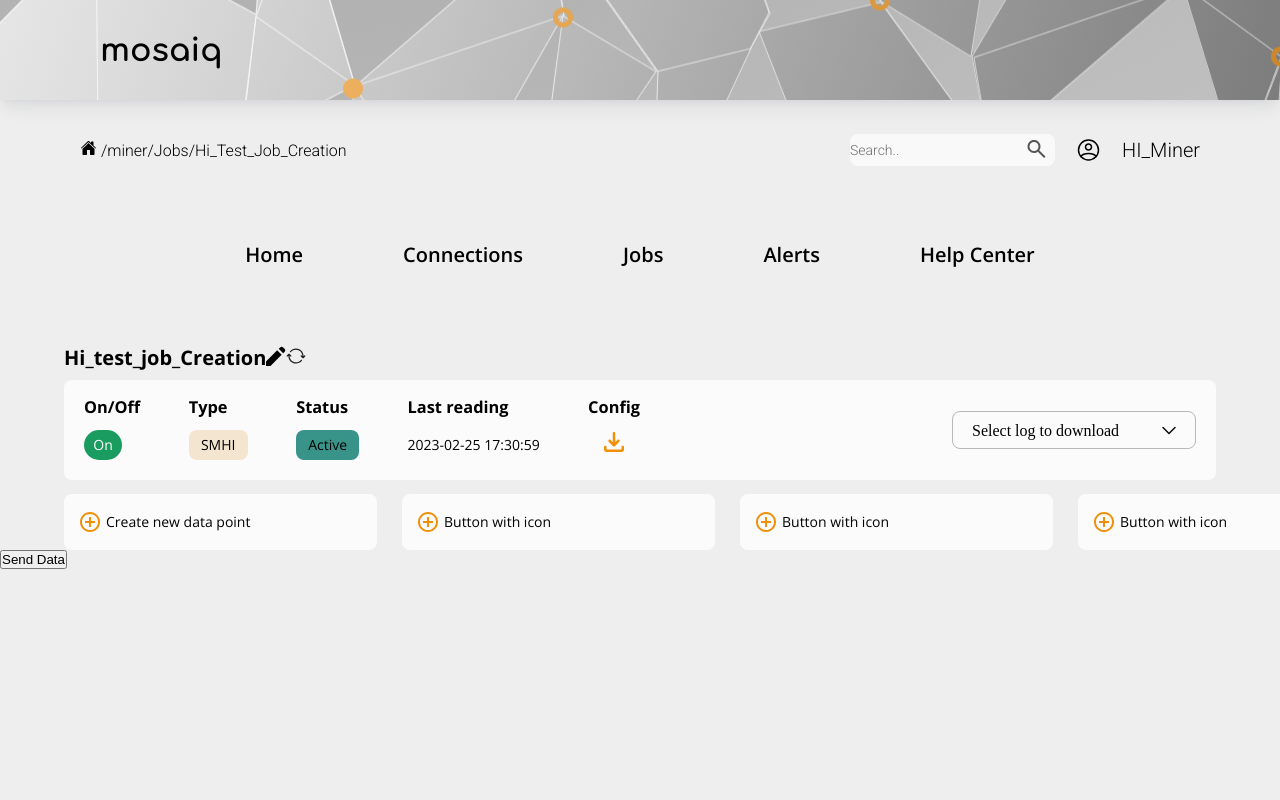
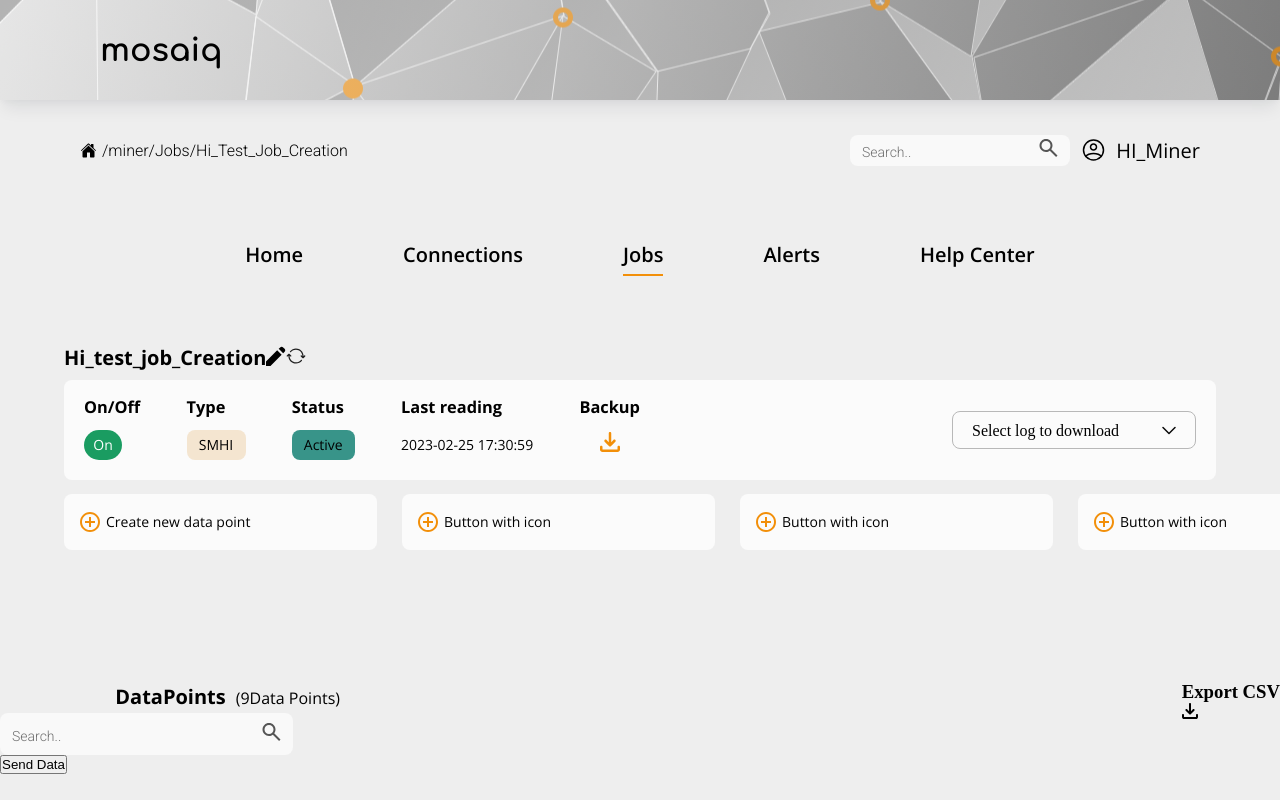
Before and after one commit to johnsonmkevin/mosaiq_iquest_hyper_project-main, a React (Create React App) app in the folder client/: page / in a window 1280 px wide. Shown: the top 800 px of the page. Built offline with nearby package versions, Linux system fonts and the light colour scheme; no server answers.

Commit message:
new web socet function

```diff
--- a/client/src/App.css
+++ b/client/src/App.css
@@ -45,12 +45,20 @@ body {
   align-items: center;
   justify-content: space-between;
   padding: 0px 5rem;
+}
 
+.MenuTop h3 {
   font-family: "Roboto";
   font-style: normal;
   font-weight: 300;
   font-size: 16px;
   line-height: 19px;
+}
+
+.minerTitleContainer {
+  display: flex;
+  gap: 5px;
+  justify-content: space-between;
 }
 
 .searchContainer {
@@ -62,11 +70,7 @@ body {
 }
 
 .searchContainer form {
-  display: flex;
-  flex-direction: row;
-  align-items: center;
-  width: 205px;
-  height: 32px;
+  padding: 4px 12px;
 
   background: #f9f9f9;
   border-radius: 8px;
@@ -95,6 +99,14 @@ body {
   outline: inherit;
 }
 
+.searchContainer h3 {
+  font-family: "Open Sans";
+  font-style: normal;
+  font-weight: 400;
+  font-size: 20px;
+  line-height: 27px;
+}
+
 .menuNav {
   padding: 40px 0px;
   display: flex;
@@ -110,10 +122,23 @@ body {
 }
 
 .MenuList a:hover {
-  color: rgba(0, 0, 0, 0.8);
+  color: rgba(0, 0, 0, 0.7);
 }
 
-.MenuList a::after {
+#NavJobs a::after {
+  content: "";
+  height: 2px;
+  width: 100%;
+  background-color: #f28f09;
+  position: absolute;
+  left: 0;
+  bottom: -8px;
+  opacity: 1;
+}
+
+/* old hover effect changed to static */
+
+/* .MenuList a::after {
   content: "";
   height: 2px;
   width: 100%;
@@ -127,7 +152,9 @@ body {
 
 .MenuList a:hover::after {
   opacity: 1;
-}
+} */
+
+/* -------------------------------------- */
 
 .MenuList li {
   font-family: "Open Sans";
--- a/client/src/App.jsx
+++ b/client/src/App.jsx
@@ -4,19 +4,36 @@ import JobStatus from "./components/JobStatus.js";
 import homeIcon from "../src/assets/images/homeIcon.svg";
 import searchIcon from "../src/assets/images/searchIcon.svg";
 import userIcon from "../src/assets/images/userIcon.svg";
-import DataPointCard from "../src/components/DataPointCard.js";
+import DataPointsDashBoard from "./components/DataPointsDashBoard.js";
 
 function App() {
   // Connection String and socket
   const ws = new WebSocket("ws://localhost:8000/");
 
   const logs = { log1: "log1", log2: "log2", log3: "log3" };
+  const dataPoints = [
+    "datapoint1",
+    "datapoint2",
+    "datapoint3",
+    "datapoint4",
+    "datapoint5",
+    "datapoint6",
+    "datapoint7",
+    "datapoint8",
+    "datapoint9",
+  ];
 
   // re render on every change
   useEffect(() => {
     ws.onopen = (res) => console.log("OPEN CONNECTION ====>", res);
-    ws.onmessage = (res) =>
+    ws.onmessage = (res) => {
       console.log("MESSAGE FROM BACKEND ====>", JSON.parse(res.data));
+    };
+
+    // hacky function, going to ask petter about it
+    setTimeout(() => {
+      sendData();
+    }, 1000);
   }, []);
 
   // sends expected data that we want to receive
@@ -33,9 +50,9 @@ function App() {
       </div>
       <div className="menuContainer">
         <div className="MenuTop">
-          <div>
+          <div className="minerTitleContainer">
             <img src={homeIcon} alt="home icon" />{" "}
-            /miner/Jobs/Hi_Test_Job_Creation
+            <h3>/miner/Jobs/Hi_Test_Job_Creation</h3>
           </div>
           <div className="searchContainer">
             <form action="/action_page.php">
@@ -46,24 +63,24 @@ function App() {
                 </i>
               </button>
             </form>
-            <img src={userIcon} alt="user icon" /> HI_Miner
+            <img src={userIcon} alt="user icon" /> <h3>HI_Miner</h3>
           </div>
         </div>
         <div className="menuNav">
           <ul className="MenuList">
-            <li className="navItem">
+            <li className="navItem" id="NavHome">
               <a href="">Home</a>
             </li>
-            <li className="navItem">
+            <li className="navItem" id="NavConnections">
               <a href="">Connections</a>
             </li>
-            <li className="navItem">
+            <li className="navItem" id="NavJobs">
               <a href="">Jobs</a>
             </li>
-            <li className="navItem">
+            <li className="navItem" id="NavAlerts">
               <a href="">Alerts</a>
             </li>
-            <li className="navItem">
+            <li className="navItem" id="NavHelpCenter">
               <a href="">Help Center</a>
             </li>
           </ul>
@@ -75,7 +92,7 @@ function App() {
           typeTtitle="Type"
           statusTitle="Status"
           lastReadingTitle="Last reading"
-          configTitle="Config"
+          backupTitle="Backup"
           swtich="On"
           type="SMHI"
           status="Active"
@@ -83,6 +100,7 @@ function App() {
           logs={logs}
         />
       </div>
+      <DataPointsDashBoard datapoints={dataPoints.length} />
       <button onClick={sendData}>Send Data</button>
     </div>
   );
--- a/client/src/components/DataPointsDashBoard.js
+++ b/client/src/components/DataPointsDashBoard.js
@@ -0,0 +1,31 @@
+import React from "react";
+import "./dataPointsDashBoard.css";
+import searchIcon from "../assets/images/searchIcon.svg";
+import downloadIconAlt from "../assets/images/downloadIconAlt.svg";
+function DataPointsDashBoard(props) {
+  return (
+    <div className="dataPointsDashBoardContainer">
+      <div className="">
+        <div className="datapointTitleContainer">
+          <h2>DataPoints</h2>
+          <h3>({props.datapoints}Data Points)</h3>
+        </div>
+        <div className="DataPointsDashBoardsearchContainer">
+          <form action="/action_page.php">
+            <input type="text" placeholder="Search.." name="search" />
+            <button type="submit">
+              <i className="fafa-search">
+                <img src={searchIcon} alt="search icon" />
+              </i>
+            </button>
+          </form>
+        </div>
+      </div>
+      <div className="">
+        <h3>Export CSV</h3> <img src={downloadIconAlt} />
+      </div>
+    </div>
+  );
+}
+
+export default DataPointsDashBoard;
--- a/client/src/components/JobStatus.js
+++ b/client/src/components/JobStatus.js
@@ -13,7 +13,7 @@ function Card(props) {
   return (
     <div className="JobStatusContainer">
       <div className="jobTitle">
-        Hi_test_job_Creation <img src={penIcon} />
+        <h3>Hi_test_job_Creation</h3> <img src={penIcon} />
         <img src={refreshIcon} />
       </div>
       <div className="StatusContainer">
@@ -35,7 +35,7 @@ function Card(props) {
             <div className="lastReading">{props.lastReading}</div>
           </div>
           <div className="typeContainer">
-            <h3>{props.configTitle}</h3>
+            <h3>{props.backupTitle}</h3>
             <div className="downloadIcon">
               <img src={downloadIcon} alt="download icon" />
             </div>
--- /dev/null
+++ b/client/src/components/dataPointsDashBoard.css
@@ -0,0 +1,74 @@
+.dataPointsDashBoardContainer {
+  margin-top: 131px;
+  display: flex;
+  justify-content: space-between;
+}
+
+.datapointTitleContainer {
+  display: flex;
+  align-items: end;
+  justify-content: flex-end;
+  gap: 10px;
+}
+
+.datapointTitleContainer h2 {
+  font-family: "Open Sans";
+  font-style: normal;
+  font-weight: 700;
+  font-size: 20px;
+  line-height: 160%;
+}
+
+.datapointTitleContainer h3 {
+  font-family: "Open Sans";
+  font-style: normal;
+  font-weight: 400;
+  font-size: 16px;
+  line-height: 180%;
+}
+
+.DataPointsDashBoardsearchContainer {
+  display: flex;
+  flex-direction: row;
+  justify-content: space-between;
+  align-items: center;
+  width: 340px;
+}
+
+.DataPointsDashBoardsearchContainer form {
+  padding: 10px 12px;
+  background: #f9f9f9;
+  border-radius: 8px;
+}
+.DataPointsDashBoardsearchContainer form input {
+  width: 250px;
+  background-color: transparent;
+  border: none;
+}
+
+.DataPointsDashBoardsearchContainer form input::placeholder {
+  font-family: "Roboto";
+  font-style: normal;
+  font-weight: 300;
+  font-size: 14px;
+  line-height: 16px;
+  color: #707070;
+}
+
+.DataPointsDashBoardsearchContainer button {
+  background: none;
+  color: inherit;
+  border: none;
+  padding: 0;
+  font: inherit;
+  cursor: pointer;
+  outline: inherit;
+}
+
+.DataPointsDashBoardsearchContainer h3 {
+  font-family: "Open Sans";
+  font-style: normal;
+  font-weight: 400;
+  font-size: 20px;
+  line-height: 27px;
+}
--- a/client/src/components/jobStatus.css
+++ b/client/src/components/jobStatus.css
@@ -14,7 +14,9 @@
   justify-content: space-between;
   align-items: flex-end;
   height: 56px;
+}
 
+.jobTitle h3 {
   /* text */
   font-family: "Open Sans";
   font-style: normal;
@@ -22,6 +24,7 @@
   font-size: 20px;
   line-height: 80%;
 }
+
 .jobTitle img {
   width: 20px;
   height: 20px;
```
Also changed, not shown: client/src/assets/images/downloadIconAlt.svg (added).
